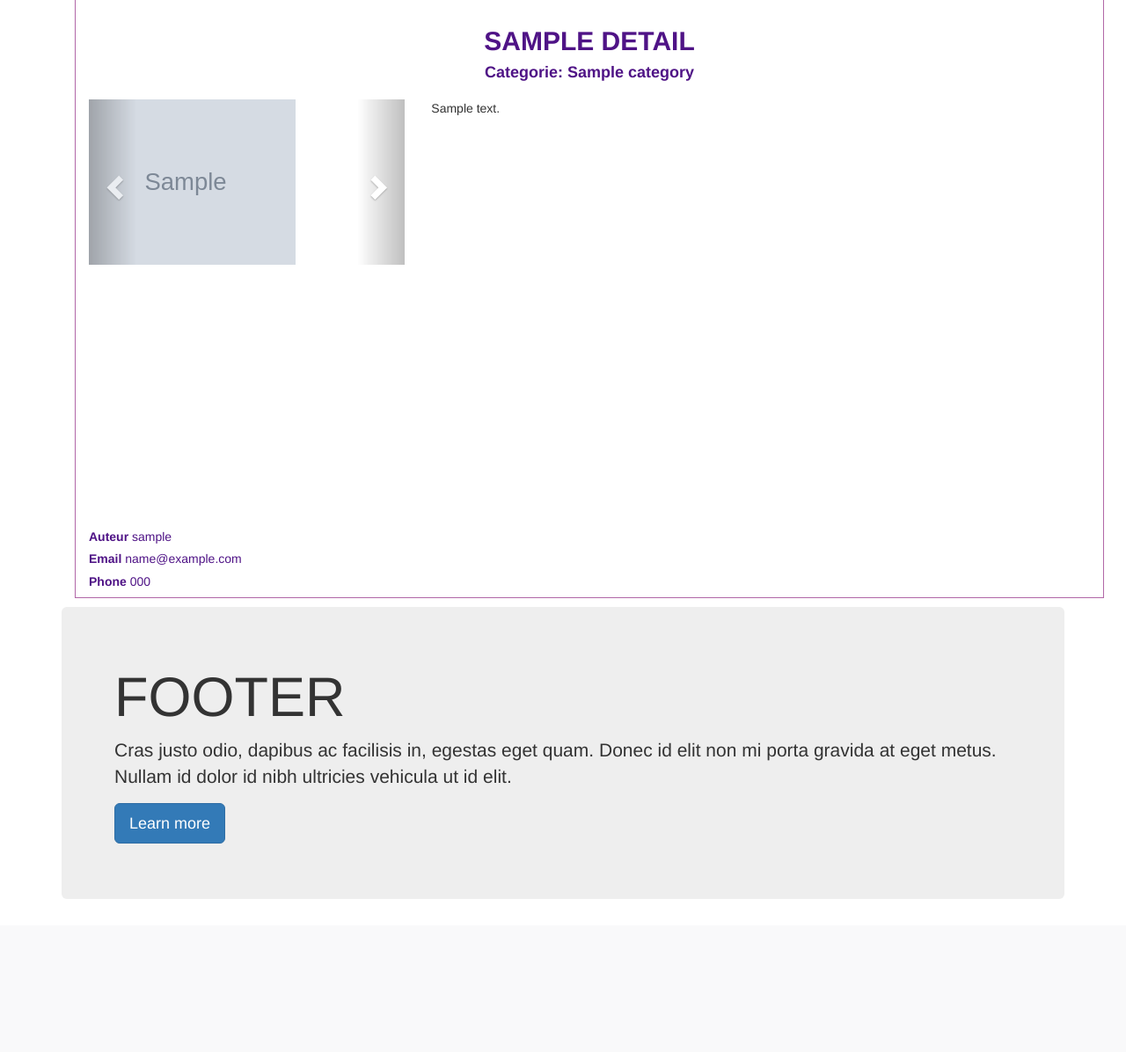
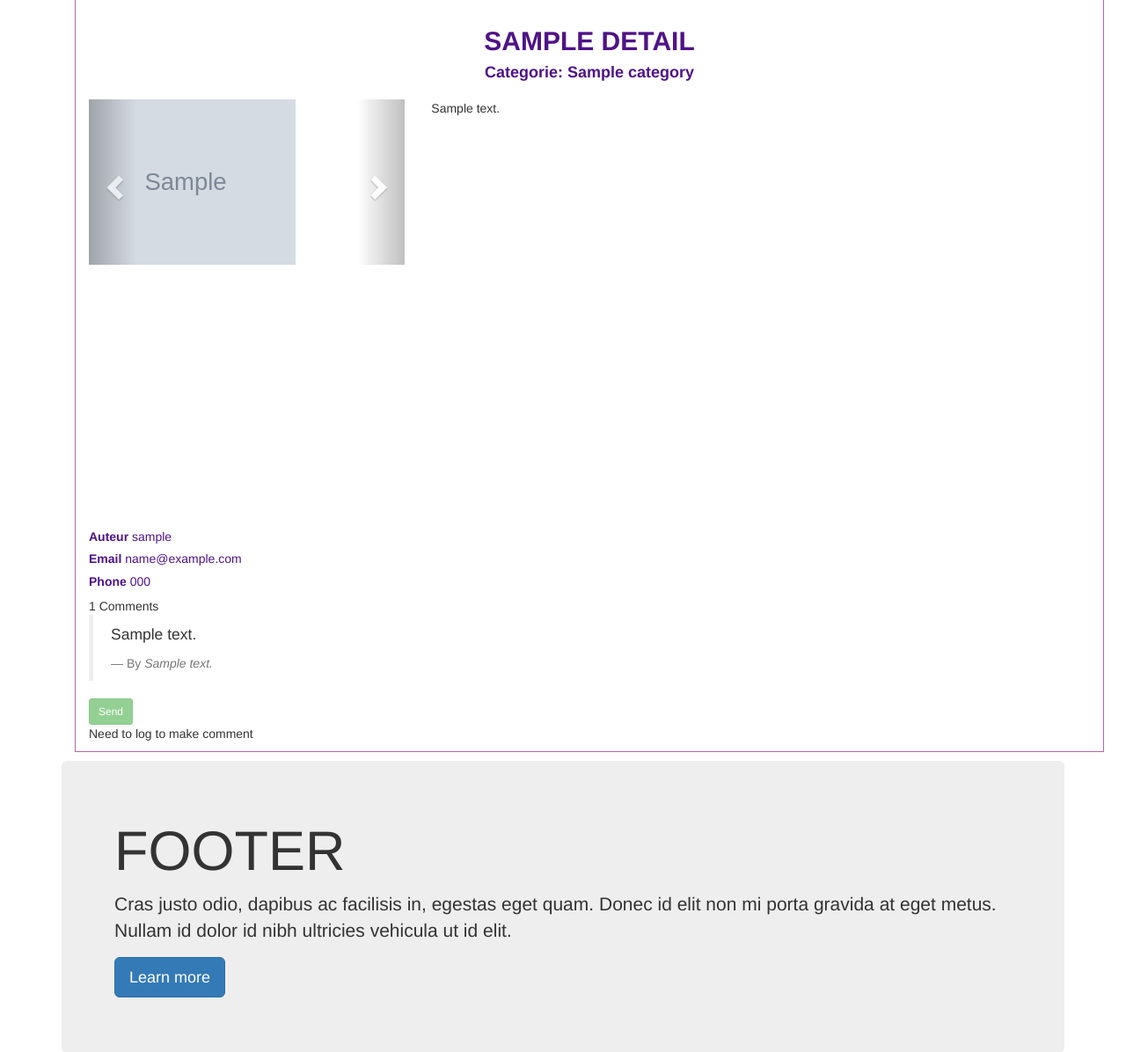
Before and after one commit to wafistos1/Ecommerce_project, a Django app: template Mysite/annonce/templates/annonce/detail.html in a window 1280 px wide. Shown: the part 448-1644 px from the top of the page at 88% size. Before the commit the page ends 1407 px from the top, so only its background shows below. Run offline with Django 3.2, Linux system fonts and the light colour scheme; the template is opened without the code that fills it: most values are stand-ins (such as "Sample title", 1, 10 or a date in 2020); grey boxes marked "Sample" are stand-in pictures; some libraries are stand-ins or nearby versions.

Commit message:
add comment fonctionality

```diff
--- a/Mysite/annonce/admin.py
+++ b/Mysite/annonce/admin.py
@@ -1,7 +1,8 @@
 from django.contrib import admin
-from .models import Categorie, Annonce, Image
+from .models import Categorie, Annonce, Image, Comment
 
 # Register your models here.
 admin.site.register(Categorie)  # delete group
 admin.site.register(Annonce)  # delete group
 admin.site.register(Image)  # delete group
+admin.site.register(Comment)  # delete group
--- a/Mysite/annonce/templates/annonce/detail.html
+++ b/Mysite/annonce/templates/annonce/detail.html
@@ -61,6 +61,35 @@ border-color: rgb(177, 103, 167);
       <h5><strong>Phone </strong>{{details.owner.phone}}</h5>
     </div>
   </div>
+<div class="main-comment-section">
+  {{ comment.count}} Comment{{ comment|pluralize }}
+ {% for com in comment %}
+ <blockquote class="blockquote">
+  <p class="mb-0">{{ com.content }}</p>
+  <footer class="blockquote-footer">By <cite title="Source Title">{{com.commented_by|capfirst}}</cite></footer>
+</blockquote>
+ {% endfor %}
 
 </div>
+
+<div>
+
+  <form method="post">
+
+    {% csrf_token %}
+    {{ commentform|crispy}}
+    {% if user.is_authenticated %}
+
+    <input type="submit" value="Send" class="btn btn-success btn-sm">
+    {% else %}
+    <input type="submit" value="Send" class="btn btn-success btn-sm" disabled>
+    <p>Need to log to make comment</p>
+    {% endif %}
+
+
+  </form>
+</div>
+</div>
+
+
 {% endblock annonce %}
--- a/Mysite/annonce/urls.py
+++ b/Mysite/annonce/urls.py
@@ -1,11 +1,12 @@
 from django.urls import path
 from annonce import views
-from .views import AnnonceDetailView, annonceListView, updateAnnonce, AnnonceDeletelView
+from annonce.views import annonceListView, updateAnnonce, AnnonceDeletelView, add_annonce, annonceDetaiView
 
 urlpatterns = [
     path('', views.home, name='home'),
     path('annonce/add', views.add_annonce, name='add_annonce'),
-    path('annonce/detail/<uuid:pk>', AnnonceDetailView.as_view(), name='annonce_detail'),
+    path('annonce/detail/<uuid:pk>', views.annonceDetaiView, name='annonce_detail'),
+    # path('annonce/detail/<uuid:pk>', AnnonceDetailView.as_view(), name='annonce_detail'),
     path('annonce/list', annonceListView.as_view(), name='annonce_list'),
     path('annonce/delete/<uuid:pk>', AnnonceDeletelView.as_view(), name='annonce_delete'),
     path('annonce/update/<uuid:pk>', views.updateAnnonce, name='annonce_update'),
```
Also changed, not shown: Mysite/annonce/forms.py (+8 -1 lines), Mysite/annonce/models.py (+8 -3 lines), Mysite/annonce/views.py (+26 -3 lines).
